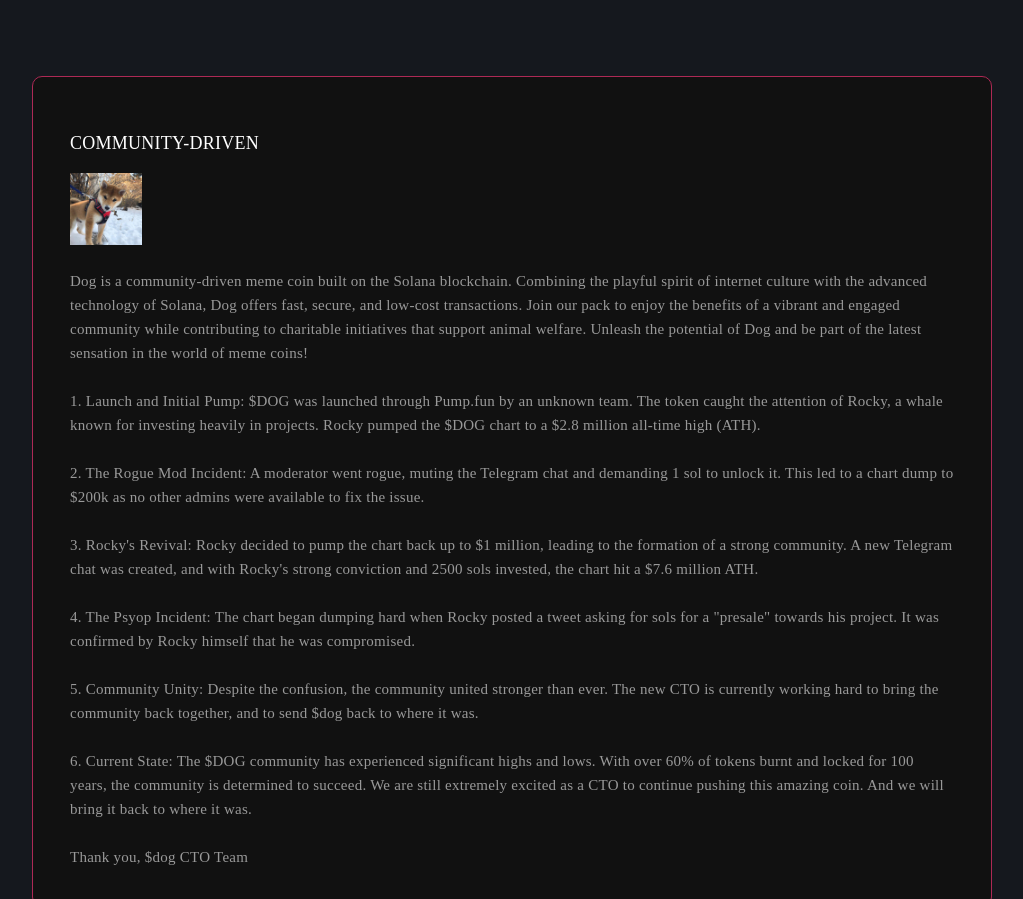
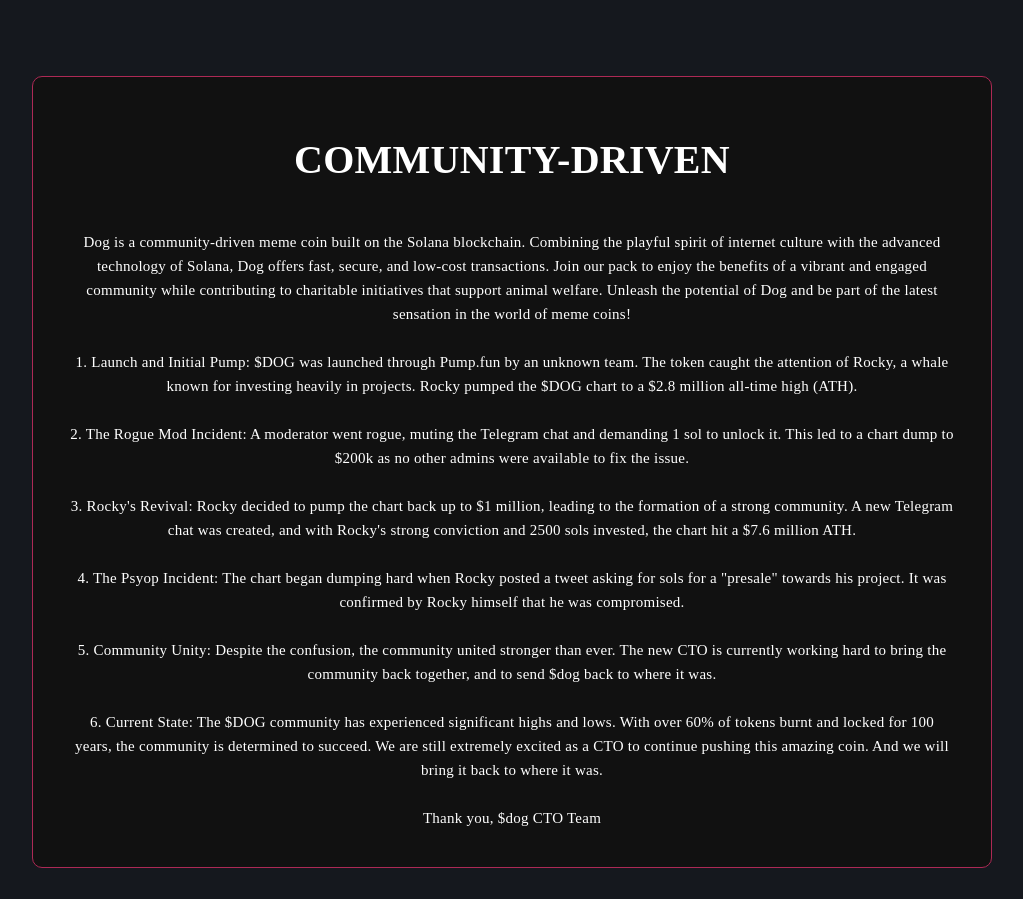
Before and after one commit to jakia12/dogonsol, a plain HTML site: page index.html in a window 1280 px wide. Shown: the part 3185-4084 px from the top of the page, without its empty margins (128-1151 px from the left). Drawn offline with Linux system fonts and the light colour scheme; some packages are replaced by stand-ins of ours; a script that the page names is missing; a small style sheet from the web is missing; a web font is replaced by a local one.

Commit message:
Add files via upload

```diff
--- a/index.html
+++ b/index.html
@@ -209,7 +209,10 @@
         </li>
 
         <li>
-          <a href="https://t.me/DogCommunitySol" target="_blank" title="Join Telegram"
+          <a
+            href="https://t.me/DogCommunitySol"
+            target="_blank"
+            title="Join Telegram"
             ><i class="fab fa-telegram-plane" aria-hidden="true"></i>Join
             Telegram</a
           >
@@ -411,7 +414,11 @@
                       opacity: 1;
                     }
                   </style>
-                  <a href="https://raydium.io/swap/?inputCurrency=sol&outputCurrency=h7jvmvhu5kkcmn1babmdtunbbr98ivydhbppozmnpump&fixed=in&inputMint=4k3Dyjzvzp8eMZWUXbBCjEvwSkkk59S5iCNLY3QrkX6R&outputMint=FvJkLzPDBxNotXvkp6gx7sHCUGDBiyt9t5cHw4tgjWhf" class="neon-button">Buy Now</a>
+                  <a
+                    href="https://raydium.io/swap/?inputCurrency=sol&outputCurrency=H7JvMvHU5KkCMN1bABMDTUNbBr98iVYDHbpPoZMnpump&inputMint=H7JvMvHU5KkCMN1bABMDTUNbBr98iVYDHbpPoZMnpump&outputMint=sol"
+                    class="neon-button"
+                    >Buy Now</a
+                  >
                 </li>
                 <li class="nav-item utillink">
                   <a
@@ -610,7 +617,7 @@
                         data-animation-delay="1.3s"
                       >
                         <a
-                          href="https://raydium.io/swap/?inputCurrency=sol&outputCurrency=h7jvmvhu5kkcmn1babmdtunbbr98ivydhbppozmnpump&fixed=in&inputMint=4k3Dyjzvzp8eMZWUXbBCjEvwSkkk59S5iCNLY3QrkX6R&outputMint=FvJkLzPDBxNotXvkp6gx7sHCUGDBiyt9t5cHw4tgjWhf"
+                          href="https://raydium.io/swap/?inputCurrency=sol&outputCurrency=H7JvMvHU5KkCMN1bABMDTUNbBr98iVYDHbpPoZMnpump&inputMint=H7JvMvHU5KkCMN1bABMDTUNbBr98iVYDHbpPoZMnpump&outputMint=sol"
                           target="_blank"
                           class="btn btn-lg btn-gradient-orange btn-round btn-glow1"
                           style="
@@ -826,7 +833,9 @@
                                     >
                                       <div class="token-info-title">LP</div>
                                       <h4 class="token-info-des">25% burned</h4>
-                                      <h4 class="token-info-des"> 40% Locked For 100 Years</h4>
+                                      <h4 class="token-info-des">
+                                        40% Locked For 100 Years
+                                      </h4>
                                     </div>
                                   </div>
 
@@ -1229,36 +1238,70 @@
             <div class="road_card2">
               <h3
                 class="fs-5 font-medium text-white my-3"
-                style="font-family: 'Hubot Sans';text-transform: uppercase;"
+                style="
+                  font-family: 'Hubot Sans';
+                  text-transform: uppercase;
+                  font-weight: bold;
+                  font-size: 40px;
+                  text-align: center;
+                "
               >
-              community-driven
+                community-driven
               </h3>
-              <img src="logo.png" class="road_img" alt="" />
+
               <!-- <h2
                 class="fs-3 font-semibold text-white my-3"
                 style="font-family: 'Hubot Sans'"
               >
                 Phase 1
               </h2> -->
-              <ul class="p-0 m-0" style="color: #999; list-style-type: square">
+              <ul
+                class="p-0 m-0"
+                style="color: #fff; list-style-type: square; text-align: center"
+              >
                 <!-- <li>Raydium Launch</li> -->
-                <br>
-                Dog is a community-driven meme coin built on the Solana blockchain. Combining the playful spirit of internet culture with the advanced technology of Solana, Dog offers fast, secure, and low-cost transactions. Join our pack to enjoy the benefits of a vibrant and engaged community while contributing to charitable initiatives that support animal welfare.
-
-                Unleash the potential of Dog and be part of the latest sensation in the world of meme coins!
-                 <br><br>
-                1. Launch and Initial Pump: $DOG was launched through Pump.fun by an unknown team. The token caught the attention of Rocky, a whale known for investing heavily in projects. Rocky pumped the $DOG chart to a $2.8 million all-time high (ATH).
-                  <br><br>
-                2. The Rogue Mod Incident: A moderator went rogue, muting the Telegram chat and demanding 1 sol to unlock it. This led to a chart dump to $200k as no other admins were available to fix the issue.
-                  <br><br>
-                3. Rocky's Revival: Rocky decided to pump the chart back up to $1 million, leading to the formation of a strong community. A new Telegram chat was created, and with Rocky's strong conviction and 2500 sols invested, the chart hit a $7.6 million ATH.
-                  <br><br>
-                4. The Psyop Incident: The chart began dumping hard when Rocky posted a tweet asking for sols for a "presale" towards his project. It was confirmed by Rocky himself that he was compromised.
-                  <br><br>
-                5. Community Unity: Despite the confusion, the community united stronger than ever. The new CTO is currently working hard to bring the community back together, and to send $dog back to where it was.
-                  <br><br>
-                6. Current State: The $DOG community has experienced significant highs and lows. With over 60% of tokens burnt and locked for 100 years, the community is determined to succeed. We are still extremely excited as a CTO to continue pushing this amazing coin. And we will bring it back to where it was.
-                  <br><br>
+                <br />
+                Dog is a community-driven meme coin built on the Solana
+                blockchain. Combining the playful spirit of internet culture
+                with the advanced technology of Solana, Dog offers fast, secure,
+                and low-cost transactions. Join our pack to enjoy the benefits
+                of a vibrant and engaged community while contributing to
+                charitable initiatives that support animal welfare. Unleash the
+                potential of Dog and be part of the latest sensation in the
+                world of meme coins!
+                <br /><br />
+                1. Launch and Initial Pump: $DOG was launched through Pump.fun
+                by an unknown team. The token caught the attention of Rocky, a
+                whale known for investing heavily in projects. Rocky pumped the
+                $DOG chart to a $2.8 million all-time high (ATH).
+                <br /><br />
+                2. The Rogue Mod Incident: A moderator went rogue, muting the
+                Telegram chat and demanding 1 sol to unlock it. This led to a
+                chart dump to $200k as no other admins were available to fix the
+                issue.
+                <br /><br />
+                3. Rocky's Revival: Rocky decided to pump the chart back up to
+                $1 million, leading to the formation of a strong community. A
+                new Telegram chat was created, and with Rocky's strong
+                conviction and 2500 sols invested, the chart hit a $7.6 million
+                ATH.
+                <br /><br />
+                4. The Psyop Incident: The chart began dumping hard when Rocky
+                posted a tweet asking for sols for a "presale" towards his
+                project. It was confirmed by Rocky himself that he was
+                compromised.
+                <br /><br />
+                5. Community Unity: Despite the confusion, the community united
+                stronger than ever. The new CTO is currently working hard to
+                bring the community back together, and to send $dog back to
+                where it was.
+                <br /><br />
+                6. Current State: The $DOG community has experienced significant
+                highs and lows. With over 60% of tokens burnt and locked for 100
+                years, the community is determined to succeed. We are still
+                extremely excited as a CTO to continue pushing this amazing
+                coin. And we will bring it back to where it was.
+                <br /><br />
                 Thank you, $dog CTO Team
               </ul>
             </div>
```
